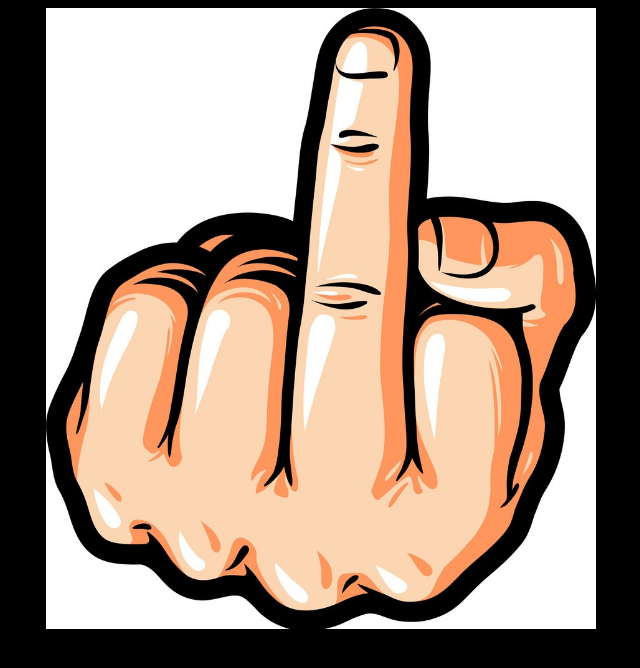
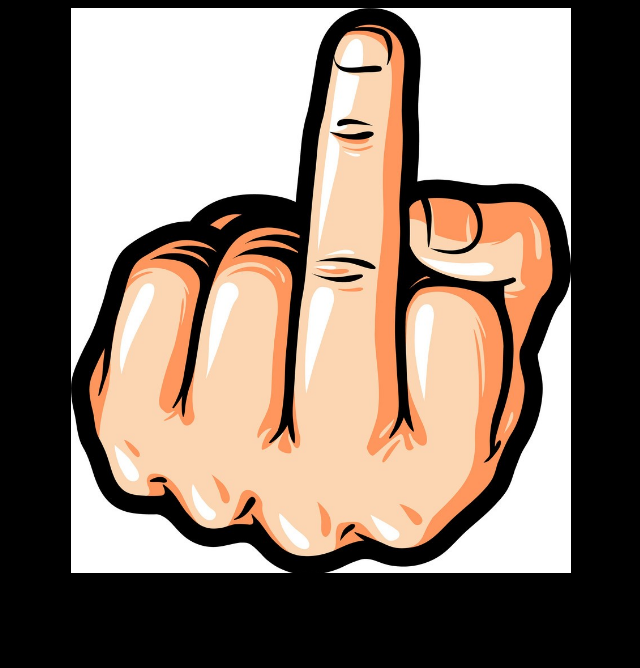
Before and after one commit to 007ash/Memories, a plain HTML site: page link/prg.html in a window 1280 px wide. Shown: the whole page, without its empty margins (319-959 px from the left). Drawn offline with Linux system fonts and the light colour scheme.

Commit message:
Update prg.html

```diff
--- a/link/prg.html
+++ b/link/prg.html
@@ -12,7 +12,7 @@
 
     <body bgcolor="black">
         <center>
-            <img src="sch.jpg" width="550px">
+            <img src="sch.jpg" width="500">
         </center>
     </body>
 </html>
```
